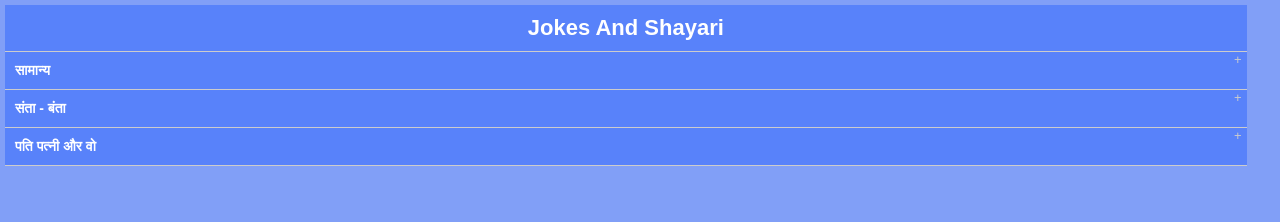
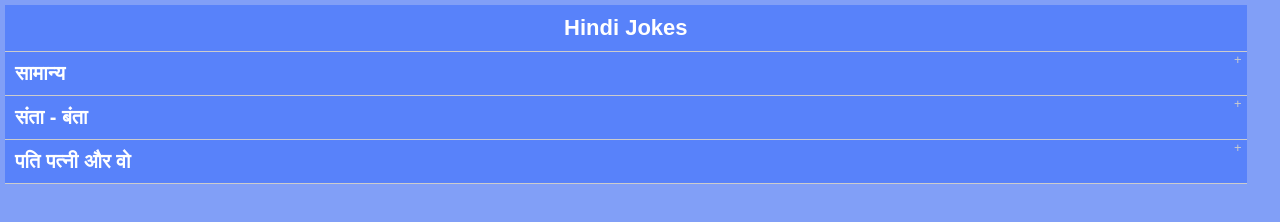
Before and after one commit to riyaz1150/jokes, a plain HTML site: page index.html in a window 1280 px wide. Drawn offline with Linux system fonts and the light colour scheme; a web font is replaced by a local one.

Commit message:
on 23 aug

```diff
--- a/css/style.css
+++ b/css/style.css
@@ -24,7 +24,7 @@ body{
 
 #toggle-view h3 {
 	margin:0;
-	font-size:14px;
+	font-size:20px;
 	color:#FFF;
 }
 
@@ -47,7 +47,7 @@ body{
 
 ul.inner_ul li {
 	color: #fff;
-    font-size: 14px;
+    font-size: 16px;
     padding: 5px 5px 0 !important;
 }
 
--- a/index.html
+++ b/index.html
@@ -21,7 +21,7 @@
 	<body>
 		<ul id="toggle-view">
 			<li>
-				<h3 class="app_heading">Jokes And Shayari</h3>
+				<h3 class="app_heading">Hindi Jokes</h3>
 			</li>
 			<li>
 				<h3>सामान्य</h3>
```
Also changed, not shown: config.xml (+8 -8 lines), res/icon/android/drawable-hdpi/mi_hj.png (added), res/icon/android/drawable-ldpi/mi_hj.png (added), res/icon/android/drawable-mdpi/mi_hj.png (added), res/icon/android/drawable-xhdpi/mi_hj.png (added), res/icon/android/drawable-xxhdpi/mi_hj.png (added), res/icon/android/drawable-xxxhdpi/mi_hj.png (added), res/icon/android/playstore-icon.png.
